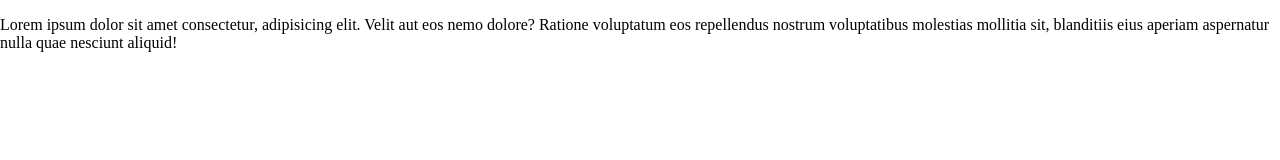
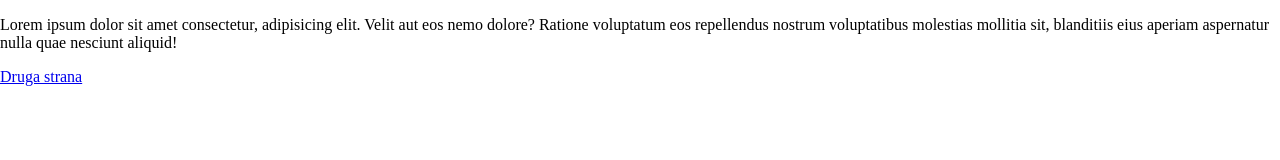
Before and after one commit to malinaribizla/fictional-potato, a plain HTML site: page index.html in a window 1280 px wide. Drawn offline with Linux system fonts and the light colour scheme; files that its build step writes are made by us from their sources.

Commit message:
nova str i linkovana

```diff
--- a/index.html
+++ b/index.html
@@ -9,5 +9,6 @@
 </head>
 <body>
     <p>Lorem ipsum dolor sit amet consectetur, adipisicing elit. Velit aut eos nemo dolore? Ratione voluptatum eos repellendus nostrum voluptatibus molestias mollitia sit, blanditiis eius aperiam aspernatur nulla quae nesciunt aliquid!</p>
+    <a href="druga.html">Druga strana</a>
 </body>
 </html>
```
Also changed, not shown: druga.html (added).
